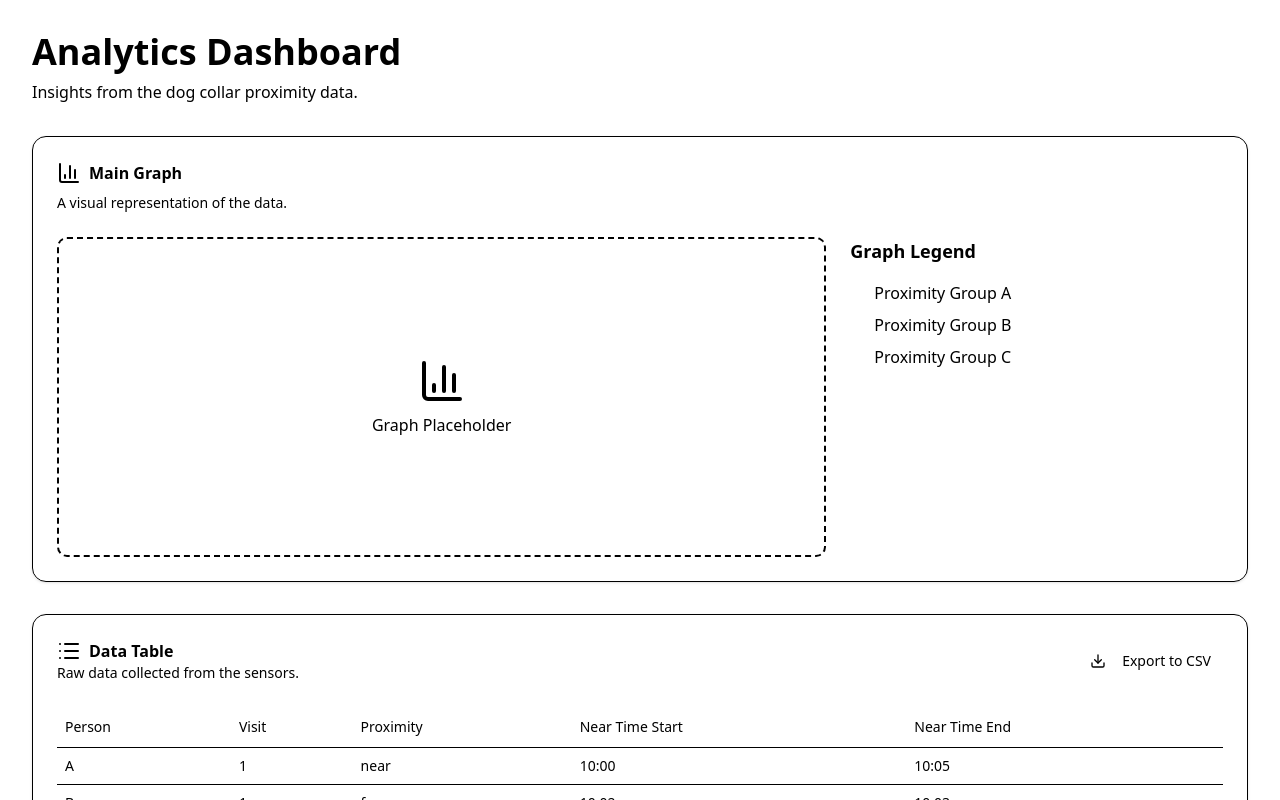
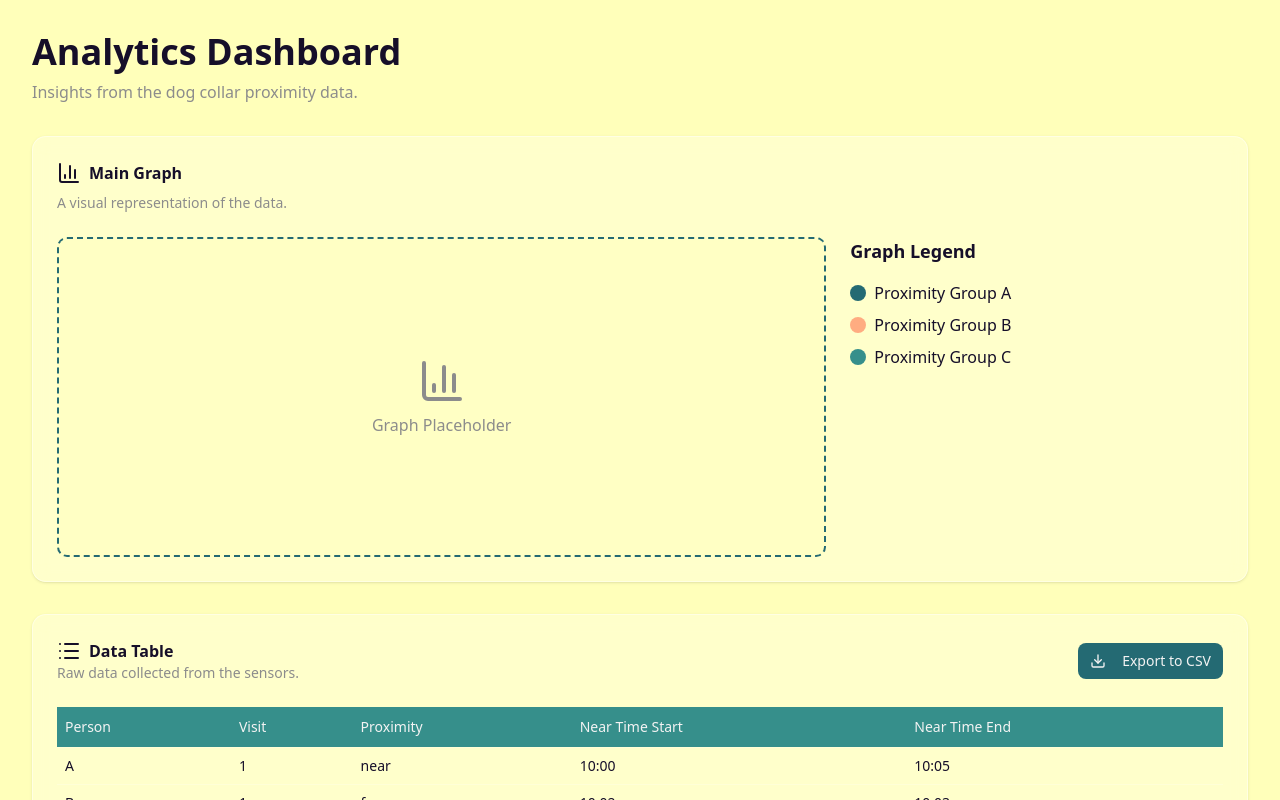
Before and after one commit to MixnUP/dog-collar-web, a React (Vite) app: page / in a window 1280 px wide. Shown: the top 800 px of the page. Built offline with nearby package versions, Linux system fonts and the light colour scheme.

Commit message:
chore: updated colors 2

```diff
--- a/src/index.css
+++ b/src/index.css
@@ -43,50 +43,50 @@
 
 :root {
   --radius: 0.625rem;
-  --background: 255 255 186; /* Cream */
-  --foreground: 22 15 41; /* Midnight */
-  --card: 255 255 255 / 0.25; /* Surface - White with 25% opacity */
-  --card-foreground: 22 15 41; /* Midnight */
-  --popover: 255 255 255;
-  --popover-foreground: 22 15 41;
-  --primary: 36 106 115; /* StormyTeal */
-  --primary-foreground: 243 243 243; /* Light */
-  --secondary: 54 143 139; /* DarkCyan */
-  --secondary-foreground: 243 243 243; /* Light */
-  --muted: 240 240 240;
-  --muted-foreground: 140 140 140;
-  --accent: 255 172 129; /* Tangerine */
-  --accent-foreground: 22 15 41; /* Midnight */
-  --destructive: 239 68 68; /* Error */
-  --border: 255 255 255 / 0.45; /* Glass Border */
-  --input: 255 255 255 / 0.45;
-  --ring: 54 143 139; /* DarkCyan */
-  --chart-1: 16 185 129; /* Success */
-  --chart-2: 245 158 11; /* Warning */
-  --chart-3: 239 68 68; /* Error */
-  --chart-4: 36 106 115; /* Info */
-  --chart-5: 255 172 129; /* Tangerine */
+  --background: #FFFFBA; /* Cream */
+  --foreground: #160F29; /* Midnight */
+  --card: rgba(255, 255, 255, 0.25); /* Surface - White with 25% opacity */
+  --card-foreground: #160F29; /* Midnight */
+  --popover: #FFFFFF;
+  --popover-foreground: #160F29;
+  --primary: #246A73; /* StormyTeal */
+  --primary-foreground: #F3F3F3; /* Light */
+  --secondary: #368F8B; /* DarkCyan */
+  --secondary-foreground: #F3F3F3; /* Light */
+  --muted: #F0F0F0;
+  --muted-foreground: #8C8C8C;
+  --accent: #FFAC81; /* Tangerine */
+  --accent-foreground: #160F29; /* Midnight */
+  --destructive: #EF4444; /* Error */
+  --border: rgba(255, 255, 255, 0.45); /* Glass Border */
+  --input: rgba(255, 255, 255, 0.45);
+  --ring: #368F8B; /* DarkCyan */
+  --chart-1: #10B981; /* Success */
+  --chart-2: #F59E0B; /* Warning */
+  --chart-3: #EF4444; /* Error */
+  --chart-4: #246A73; /* Info */
+  --chart-5: #FFAC81; /* Tangerine */
 }
 
 .dark {
-  --background: 22 15 41; /* Midnight */
-  --foreground: 243 243 243; /* Light */
-  --card: 22 15 41 / 0.5; /* Midnight with 50% opacity for dark card */
-  --card-foreground: 243 243 243;
-  --popover: 22 15 41;
-  --popover-foreground: 243 243 243;
-  --primary: 36 106 115; /* StormyTeal */
-  --primary-foreground: 243 243 243;
-  --secondary: 54 143 139; /* DarkCyan */
-  --secondary-foreground: 243 243 243;
-  --muted: 40 30 60;
-  --muted-foreground: 180 180 180;
-  --accent: 255 172 129; /* Tangerine */
-  --accent-foreground: 22 15 41;
-  --destructive: 239 68 68;
-  --border: 255 255 186 / 0.2; /* Cream with alpha */
-  --input: 255 255 186 / 0.15;
-  --ring: 255 172 129; /* Tangerine */
+  --background: #16103D; /* Midnight */
+  --foreground: #F3F3F3; /* Light */
+  --card: #16103D / 0.5; /* Midnight with 50% opacity for dark card */
+  --card-foreground: #F3F3F3;
+  --popover: #16103D;
+  --popover-foreground: #F3F3F3;
+  --primary: #160F29; /* Midnight */
+  --primary-foreground: #F3F3F3;
+  --secondary: #368F8B; /* DarkCyan */
+  --secondary-foreground: #F3F3F3;
+  --muted: #281E3C;
+  --muted-foreground: #B4B4B4;
+  --accent: #FFAC81; /* Tangerine */
+  --accent-foreground: #160F29;
+  --destructive: #EF4444;
+  --border: rgba(255, 255, 186, 0.2); /* Cream with alpha */
+  --input: rgba(255, 255, 186, 0.15);
+  --ring: #FFAC81; /* Tangerine */
 }
 
 @layer base {
```
